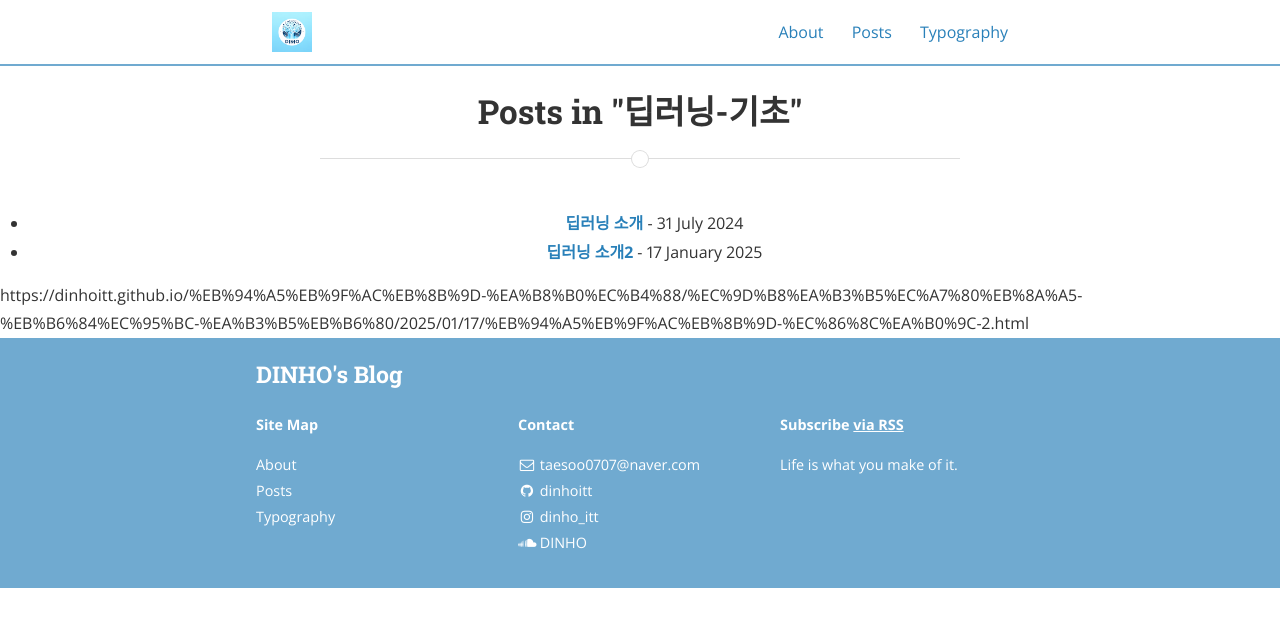
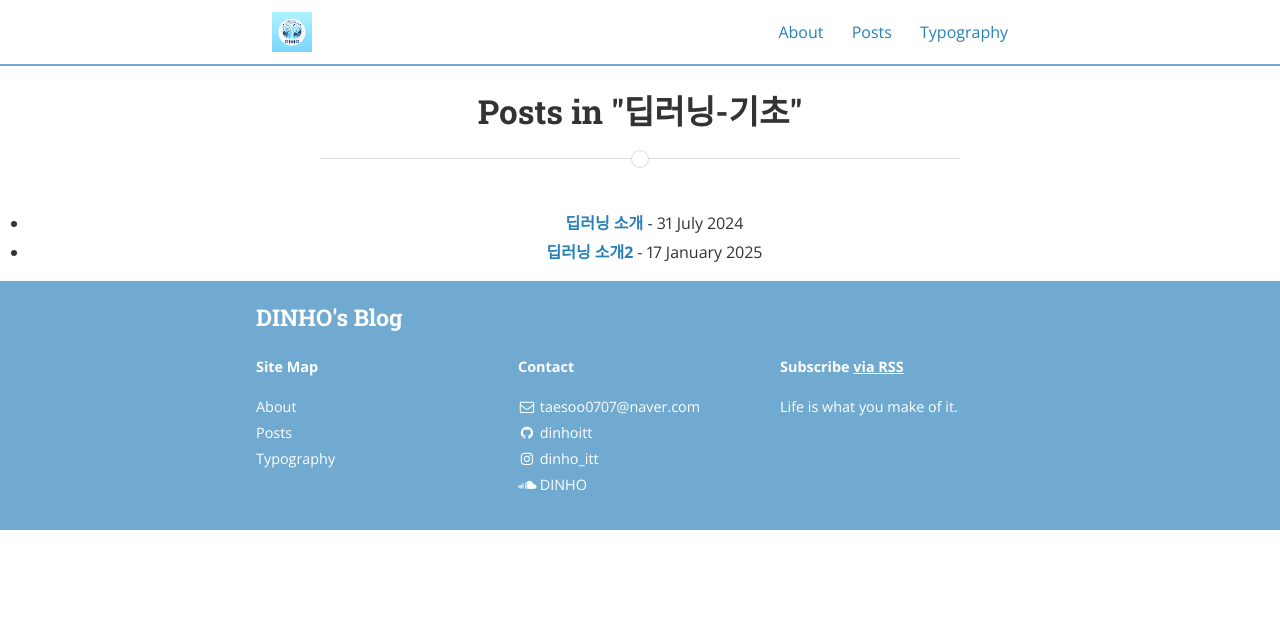
Before and after one commit to dinhoitt/dinhoitt.github.io, a Jekyll site: the page built from category/딥러닝-기초/index.html, in a window 1280 px wide. Shown: the top 627 px of the page. Built offline with Jekyll 4.4.1, drawn with Linux system fonts in a browser that asks for light colours; nearby versions of some CDN libraries; some of the changed lines change nothing that is shown.

Commit message:
Update index.html

```diff
--- a/category/딥러닝-기초/index.html
+++ b/category/딥러닝-기초/index.html
@@ -50,4 +50,3 @@ layout: default
     </article>
 
 </div>
-https://dinhoitt.github.io/%EB%94%A5%EB%9F%AC%EB%8B%9D-%EA%B8%B0%EC%B4%88/%EC%9D%B8%EA%B3%B5%EC%A7%80%EB%8A%A5-%EB%B6%84%EC%95%BC-%EA%B3%B5%EB%B6%80/2025/01/17/%EB%94%A5%EB%9F%AC%EB%8B%9D-%EC%86%8C%EA%B0%9C-2.html
```
